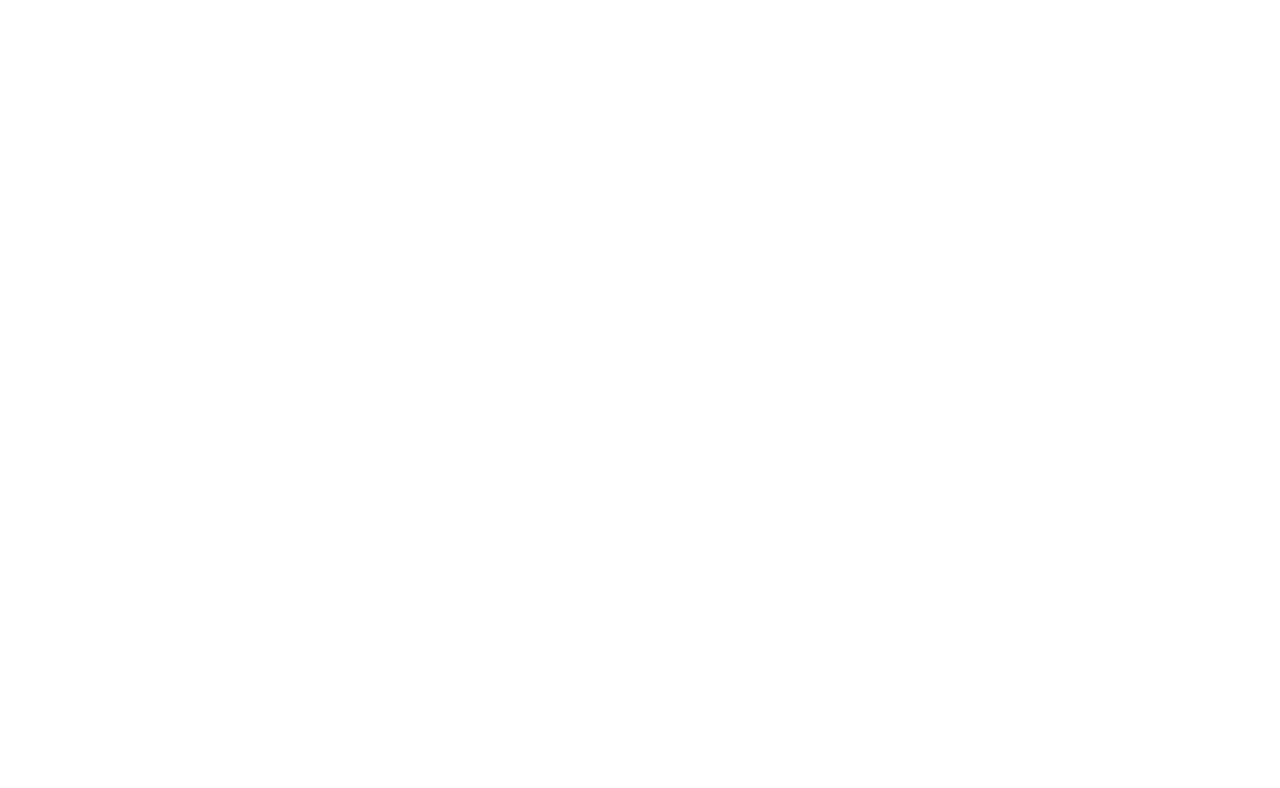
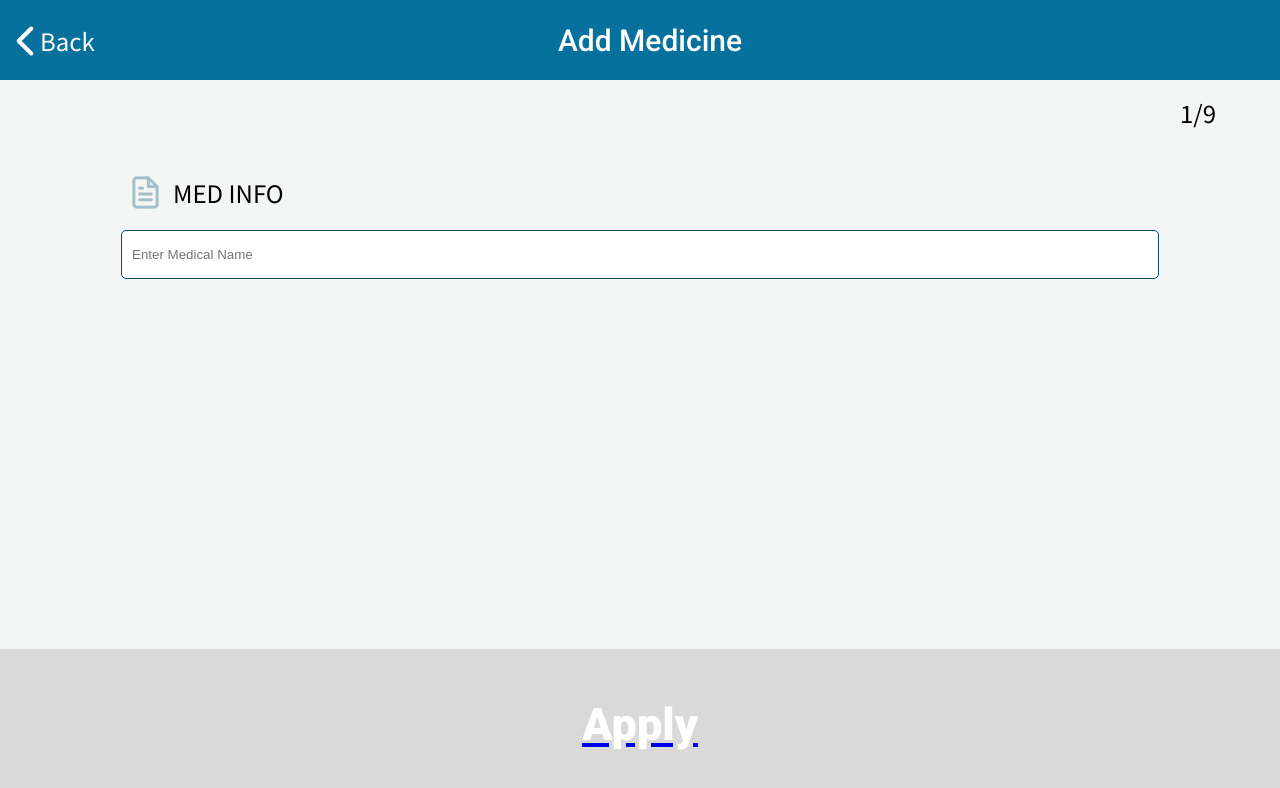
Before and after one commit to cindyparkk/medTrack, a React (Create React App) app in the folder medtrack/: page /add-med-info in a window 1280 px wide. Shown: the top 788 px of the page. Built offline with nearby package versions, Linux system fonts and the light colour scheme.

Commit message:
add-med-info page (visually) done

```diff
--- a/medtrack/src/App.js
+++ b/medtrack/src/App.js
@@ -7,6 +7,7 @@
 Link } from "react-router-dom";
 
 import AddMed from "pages/add-med";
+import AddMedInfo from "pages/add-med-info";
 
 function App() {
   return (
@@ -16,6 +17,9 @@
           <Route path="/add-med">
             <AddMed />
           </Route>
+          <Route path="/add-med-info">
+            <AddMedInfo />
+          </Route>
         </Switch>
       </Router>
     </div>
--- a/medtrack/src/App.scss
+++ b/medtrack/src/App.scss
@@ -4,6 +4,7 @@
   width: 100vw;
   height: 100vh;
   margin: 0;
+  background-color: #F4F5F5;
 }
 @import url('https://fonts.googleapis.com/css2?family=Noto+Sans+JP:wght@300;400;500&family=Roboto:wght@300;500;900&display=swap');
 
--- a/medtrack/src/comps/BannerBack/index.js
+++ b/medtrack/src/comps/BannerBack/index.js
@@ -10,7 +10,7 @@
     align-items: center;
     background-color: #06719D;
     color:white;
-    padding: 0px 10px 0px;
+    // padding: 0px 10px 0px;
     text-align: center;
     justify-content: space-around;
 `;
@@ -22,6 +22,7 @@
     // padding-right: 40px;
     // position: absolute;
     z-index: 1;
+    text-transform: capitalize;
 `;
 const BackCont = styled.div `
     display: flex;
@@ -34,6 +35,7 @@
 const Sidetext = styled.h6`
     color: #FFFFFF;
     // padding-right: 400px;
+    margin-left: -10px;
 `;
 
 const RotatedImg = styled.img`
--- a/medtrack/src/comps/Input/medInfo.js
+++ b/medtrack/src/comps/Input/medInfo.js
@@ -2,27 +2,31 @@
 import styled from "styled-components";
 
 const Container = styled.div`
-  max-width: 100vw;
-  min-width: ${(props) => (props.width ? props.width : "50vw")};
+  max-width: 100%;
+  // min-width: ${(props) => (props.width ? props.width : "50%")};
+  min-width: 80%;
   padding: 10px;
-  background-color: #e5e5e5;
+  // background-color: #e5e5e5;
   display: inline-flex;
   flex-direction: column;
   justify-content: center;
   align-items: center;
-  h1 {
-    margin-bottom: 15px;
-    margin-left: 10px;
-  }
+  // h1 {
+  //   margin-bottom: 15px;
+  //   margin-left: 10px;
+  // }
 `;
 
 const InnerContainer = styled.div`
   display: flex;
   width: 100%;
-  margin: 10px;
+  margin: 20px 10px;
+  align-items: center;
+  justify-content: flex-start;
 `;
 const ConfirmImage = styled.img`
-  margin-top: 20px;
+  // margin-top: 20px;
+  margin-right: 10px;
   max-height: 40px;
   width: auto;
 `;
@@ -31,19 +35,20 @@
   // value:"1",
   placeholder: "Enter Medical Name",
 })`
-  margin-left: -50px;
+  // margin-left: -50px;
   color: #000000;
   cursor: pointer;
   margin-bottom: 0;
-  min-width: 80%;
+  min-width: 100%;
   border-radius: 5px;
   height: 45px;
-  border-color: #094D69;
+  border: 1px solid #094D69;
   box-shadow: 0px;
   outline: none;
-  text-align: center;
+  text-align: left;
+  padding-left: 10px;
 `;
-const Text = styled.h1``;
+const Text = styled.h6``;
 
 const Input = ({ imgurl }) => {
   return (
--- a/medtrack/src/pages/add-med-info/index.js
+++ b/medtrack/src/pages/add-med-info/index.js
@@ -1,18 +1,19 @@
 import React, {useState, useEffect} from 'react';
 import BannerBack from "comps/BannerBack";
-
+import InputMed from 'comps/Input/medInfo';
 import ButtonBig from "comps/ButtonBig";
 
 import { Link } from "react-router-dom";
 
-function AddMedInfo() {
+export default function AddMedInfo() {
     return (
       <div className="addMed_info">
-          <BannerBack/>
+          <BannerBack text="add medicine"/>
           <div className="breadcrumb">
             <h6>1/9</h6>
           </div>
-          <h6 className="addMed_title">medical conditions</h6>
+          {/* <h6 className="addMed_title">medical conditions</h6> */}
+          <InputMed />
           <div className="bigButton">
             <Link to="/">
               <ButtonBig />
@@ -21,5 +22,3 @@
       </div>
     );
   }
-
-  export default AddMedInfo;
--- a/medtrack/src/pages/add-med/index.js
+++ b/medtrack/src/pages/add-med/index.js
@@ -30,9 +30,9 @@
           <Options text="high blood pressure"/>
           <Options text="hypertension"/>
           <div className="bigButton">
-            <Link to="/add-med-info">
+            {/* <Link to="/add-med-info"> */}
               <ButtonBig />
-            </Link>
+            {/* </Link> */}
           </div>
       </div>
 
```
Also changed, not shown: 1 other file (tests, documents, lock files or other folders).
